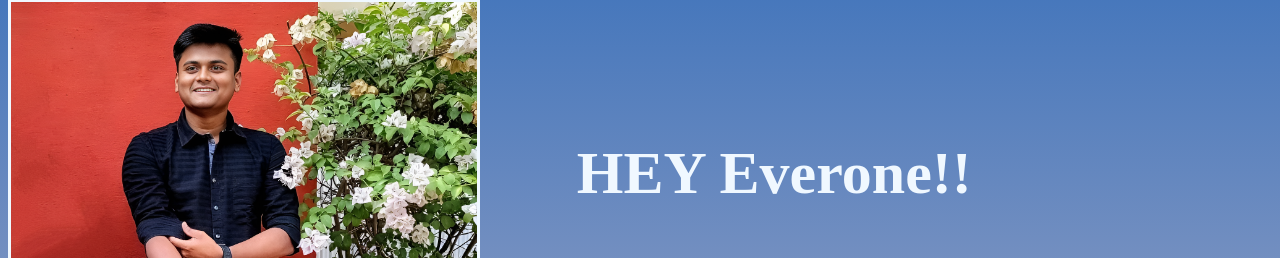
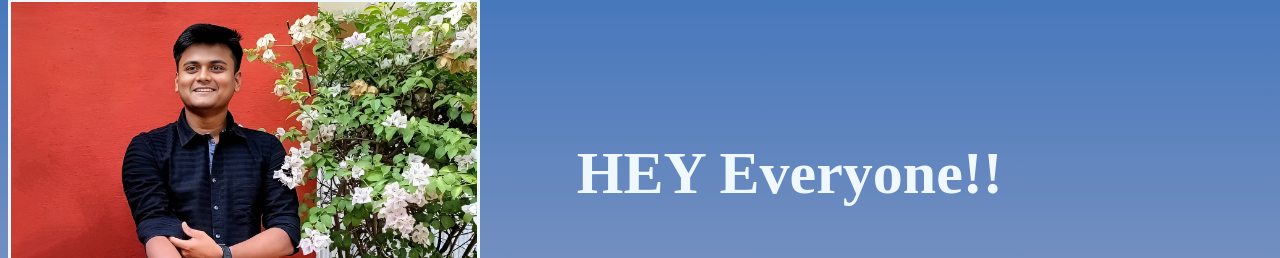
Before and after one commit to theidealshukla/portfolio, a plain HTML site: page index.html in a window 1280 px wide. Shown: the part 130-388 px from the top of the page. Drawn offline with Linux system fonts and the light colour scheme.

Commit message:
Update index.html

```diff
--- a/index.html
+++ b/index.html
@@ -28,7 +28,7 @@
         <img src="myimg.jpg">
     </div>
     <div class="intro">
-       <h2 class="hey">HEY Everone!!</h2>
+       <h2 class="hey">HEY Everyone!!</h2>
        <P style="font-size: 20px;">I go by the name of Adarsh, and I am presently in the third semester of my B.Tech program in Computer Science.</P>
     </div>
 
```
